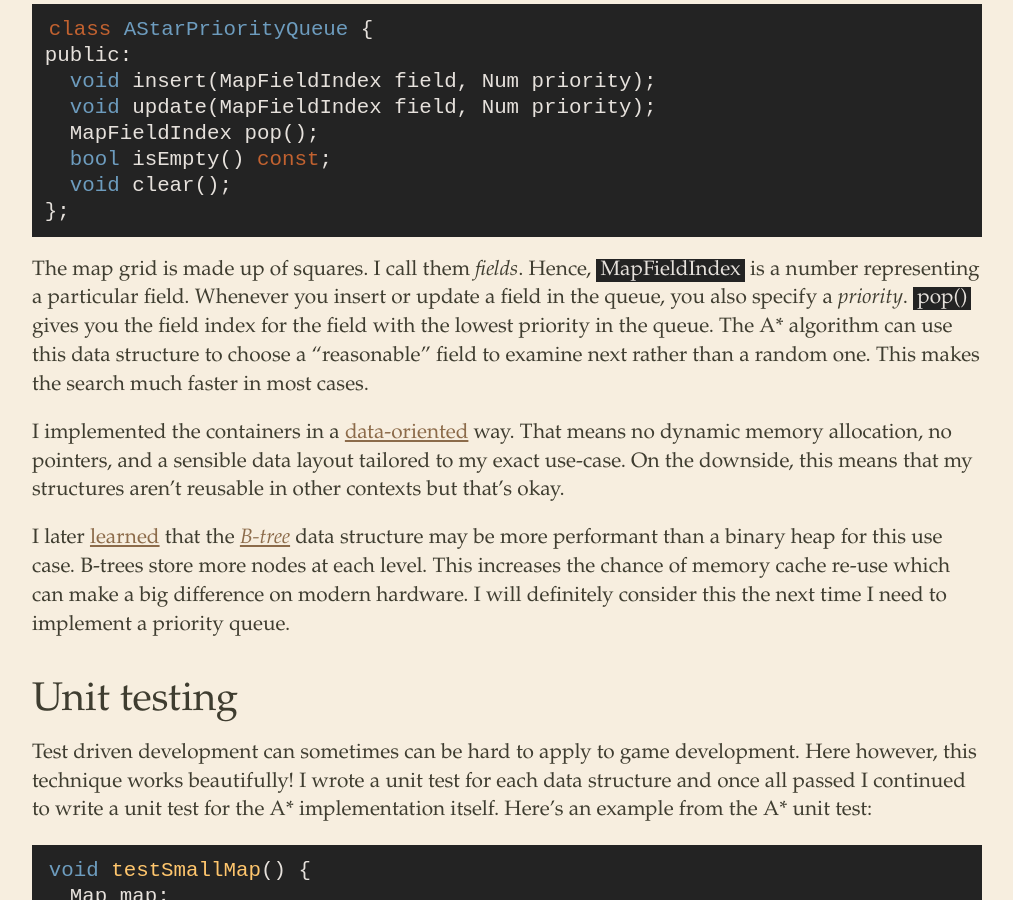
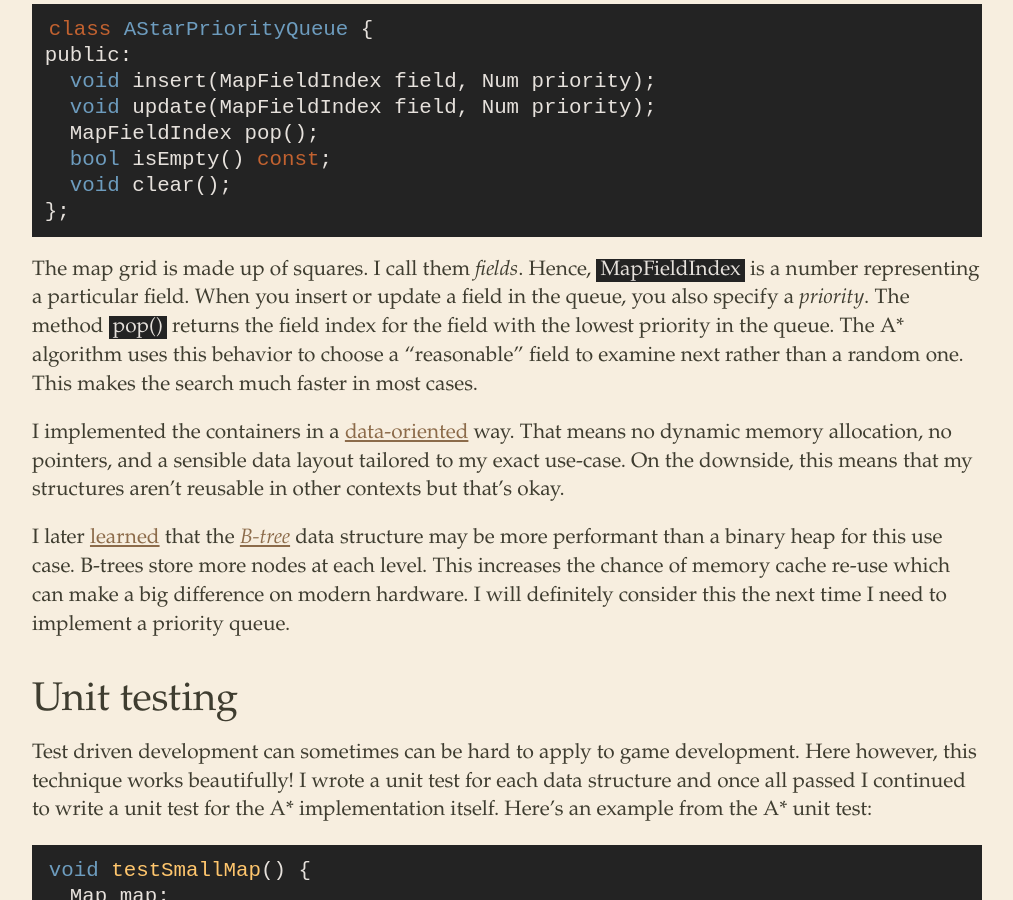
Before and after one commit to chopmo/rasmusrn.github.io, a Jekyll site: the page built from _posts/2015-05-10-pathfinding.markdown, in a window 1280 px wide and 900 px high, scrolled down 2266 px. Shown: the whole window, without its empty margins (133-1146 px from the left). Built offline with Jekyll 4.4.1, drawn with Linux system fonts in a browser that asks for light colours.

Commit message:
More pathfinding post tweaks

```diff
--- a/_posts/2015-05-10-pathfinding.markdown
+++ b/_posts/2015-05-10-pathfinding.markdown
@@ -46,7 +46,7 @@ public:
 };
 {% endhighlight %}
 
-The map grid is made up of squares. I call them *fields*. Hence, `MapFieldIndex` is a number representing a particular field. Whenever you insert or update a field in the queue, you also specify a *priority*. `pop()` gives you the field index for the field with the lowest priority in the queue. The A* algorithm can use this data structure to choose a "reasonable" field to examine next rather than a random one. This makes the search much faster in most cases.
+The map grid is made up of squares. I call them *fields*. Hence, `MapFieldIndex` is a number representing a particular field. When you insert or update a field in the queue, you also specify a *priority*. The method `pop()` returns the field index for the field with the lowest priority in the queue. The A* algorithm uses this behavior to choose a "reasonable" field to examine next rather than a random one. This makes the search much faster in most cases.
 
 I implemented the containers in a [data-oriented](http://gamesfromwithin.com/data-oriented-design) way. That means no dynamic memory allocation, no pointers, and a sensible data layout tailored to my exact use-case. On the downside, this means that my structures aren't reusable in other contexts but that's okay.
 
```
